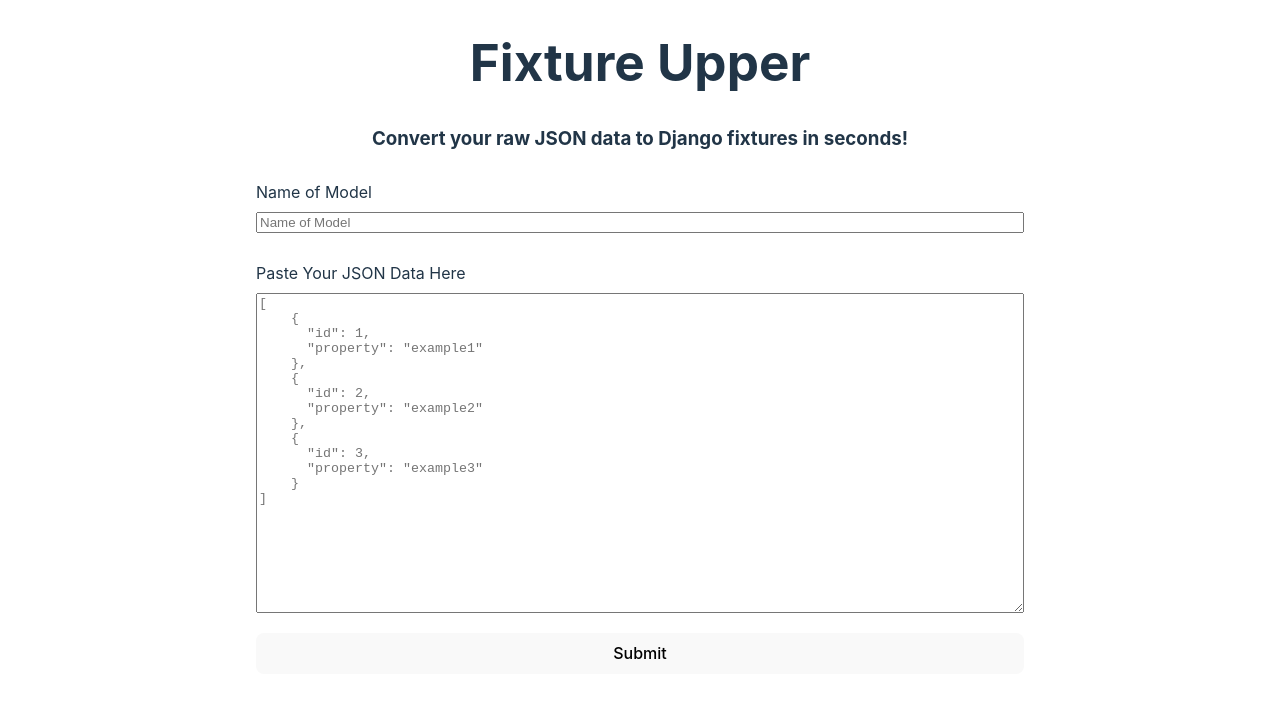
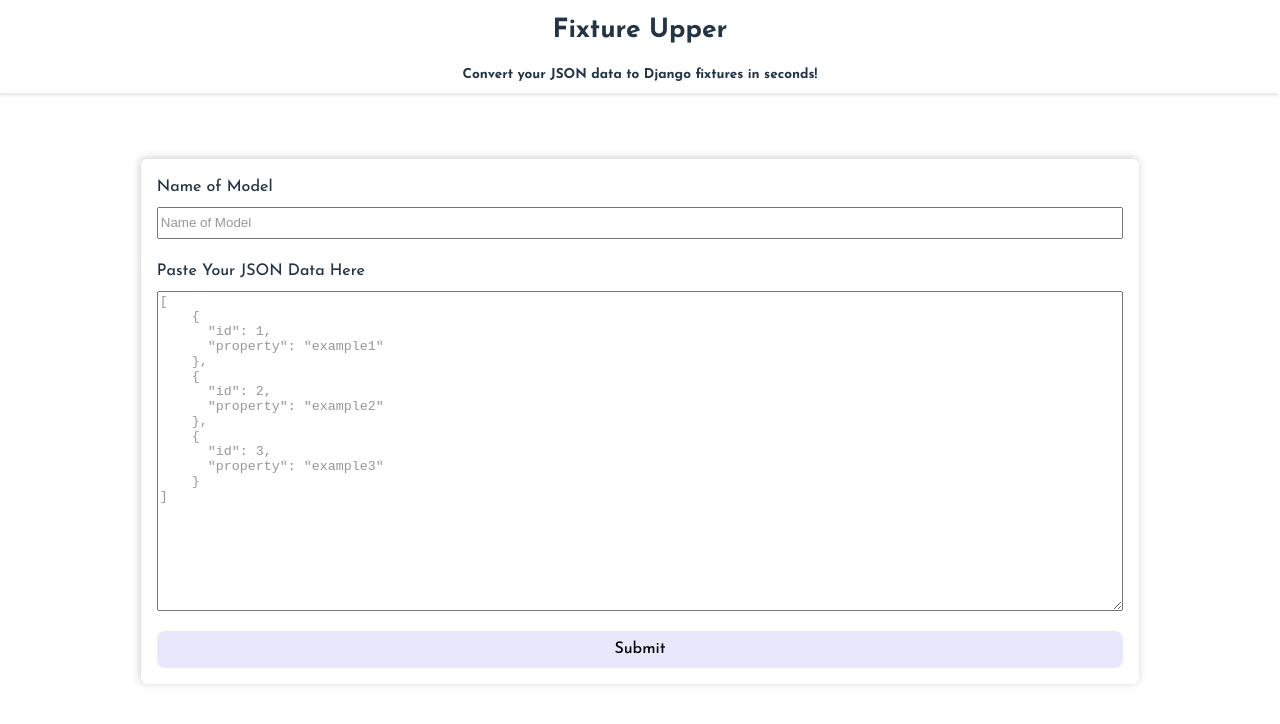
Before and after one commit to ryanmphill/fixture-upper, a React (Vite) app: page / in a window 1280 px wide. Shown: the top 724 px of the page. Built offline with nearby package versions, Linux system fonts and the light colour scheme.

Commit message:
Formatted JSX and adjusted styling

```diff
--- a/index.html
+++ b/index.html
@@ -3,6 +3,9 @@
   <head>
     <meta charset="UTF-8" />
     <link rel="icon" type="image/svg+xml" href="/vite.svg" />
+    <link rel="preconnect" href="https://fonts.googleapis.com">
+    <link rel="preconnect" href="https://fonts.gstatic.com" crossorigin>
+    <link href="https://fonts.googleapis.com/css2?family=Josefin+Sans:ital,wght@0,300;0,400;0,500;0,600;0,700;1,300;1,400&display=swap" rel="stylesheet">
     <meta name="viewport" content="width=device-width, initial-scale=1.0" />
     <title>Fixture Upper</title>
   </head>
--- a/src/App.css
+++ b/src/App.css
@@ -1,8 +1,31 @@
 #root {
-  max-width: 1280px;
   margin: 0 auto;
   text-align: center;
   width: 100%;
+}
+
+.fixture_upper__container {
+  display: flex;
+  flex-direction: column;
+  justify-content: center;
+  height: 80vh;
+}
+
+.fixture_upper__header {
+  box-shadow: -2px 2px 4px rgba(43, 64, 64, 0.15);
+  margin-top: 0;
+}
+
+#title {
+  padding: 1rem 0;
+  margin: 0;
+  font-size: 1.65rem;
+}
+
+#subtitle {
+  padding: 0.25rem 0 0.5rem 0;
+  margin: 0;
+  font-size: 0.85rem;
 }
 
 #codeBlock {
@@ -10,12 +33,22 @@
   overflow-x: auto;
   max-height: 150vh;
   overflow-y: auto;
+  border-radius: 6px;
 }
 
 .fixture_upper__codeSection {
-  width: 60%;
+  width: 95%;
   margin-left: auto;
   margin-right: auto;
+  margin-top: 1rem;
+  margin-bottom: 3rem;
+  box-shadow: -1px -1px 8px rgba(43, 64, 64, 0.25);
+  padding: 1rem;
+  border-radius: 6px;
+  display: flex;
+  flex-direction: column;
+  justify-content: flex-start;
+  row-gap: 0.25rem;
 }
 
 .fixture_upper__formField {
@@ -24,16 +57,28 @@
   justify-content: flex-start;
   align-items: flex-start;
   row-gap: 0.25rem;
-  margin-top: 0.5rem;
+  font-weight: 500;
+  font-family: 'Josefin Sans';
 }
 
 .fixture_upper__formSection {
-  width: 60%;
+  width: 95%;
   margin-left: auto;
   margin-right: auto;
   display: flex;
   flex-direction: column;
+  justify-content: flex-start;
   row-gap: 1.25rem;
+  margin-top: 1rem;
+  box-shadow: -1px -1px 8px rgba(43, 64, 64, 0.25);
+  padding: 1rem;
+  border-radius: 6px;
+}
+
+@media (min-width: 900px) {
+  .fixture_upper__formSection, .fixture_upper__codeSection {
+    width: 78%;
+  }
 }
 
 .fixture_upper--input {
@@ -43,4 +88,18 @@
 
 #userJSONInput {
   height: 40vh;
+  outline-color: rgb(115, 115, 232);
 }
+
+#userModelInput {
+  height: 2rem;
+  outline-color: rgb(115, 115, 232);
+}
+
+::placeholder {
+  opacity: 0.75;
+}
+
+.error_message {
+  color: red;
+}
--- a/src/App.jsx
+++ b/src/App.jsx
@@ -69,10 +69,11 @@
 
   return (
     <>
-      <header>
-        <h1>Fixture Upper</h1>
-        <h3>Convert your raw JSON data to Django fixtures in seconds!</h3>
+      <header className="fixture_upper__header">
+        <h1 id="title">Fixture Upper</h1>
+        <h3 id="subtitle">Convert your JSON data to Django fixtures in seconds!</h3>
       </header>
+      <div className="fixture_upper__container">
         <section className="fixture_upper__formSection">
           <div className="fixture_upper__formField">
             <label htmlFor="userModelInput">Name of Model</label>
@@ -83,7 +84,7 @@
               ref={userModelInput}
             />
             {errorMessages.includes("modelError") &&
-          <div style={{color: 'red'}}>
+              <div className="error_message">
                 Please input the name of your Django model
               </div>}
           </div>
@@ -99,15 +100,15 @@
           </div>
 
           {errorMessages.includes("JSONError") &&
-        <div style={{color: 'red'}}>
-          Please make sure your input is valid JSON ex: &#123; "property": "value" &#125;
+            <div className="error_message">
+              Please make sure your input is an array of valid JSON data ex: &#91; &#123; "property": "value" &#125; &#93;
             </div>}
 
           <button onClick={(e) => handleSubmit(e)}>Submit</button>
         </section>
-      <section className="fixture_upper__codeSection">
+      </div>
       {
-          JSONData.length > 0 && <>
+        JSONData.length > 0 && <section className="fixture_upper__codeSection">
           <CopyToClipboard text={JSONData}
             onCopy={() => setCopyState({ ...copyState, copied: true })}>
             <button>Copy to clipboard 📋</button>
@@ -116,9 +117,8 @@
           <SyntaxHighlighter language="javascript" style={darcula} id="codeBlock">
             {JSONData}
           </SyntaxHighlighter>
-          </>
+        </section>
       }
-      </section>
     </>
   )
 }
--- a/src/index.css
+++ b/src/index.css
@@ -34,6 +34,10 @@
   min-height: 100vh;
 }
 
+h1, h2, h3, h4, h5, h6 {
+  font-family: 'Josefin Sans', Inter, system-ui, Avenir, Helvetica, Arial, sans-serif;
+}
+
 h1 {
   font-size: 3.2em;
   line-height: 1.1;
@@ -49,6 +53,7 @@
   background-color: #1a1a1a;
   cursor: pointer;
   transition: border-color 0.25s;
+  font-family: 'Josefin Sans';
 }
 button:hover {
   border-color: #646cff;
@@ -67,6 +72,6 @@
     color: #747bff;
   }
   button {
-    background-color: #f9f9f9;
+    background-color: rgba(115, 115, 232, 0.16);
   }
 }
```
Lines whose indentation alone changed are shown as unchanged.
